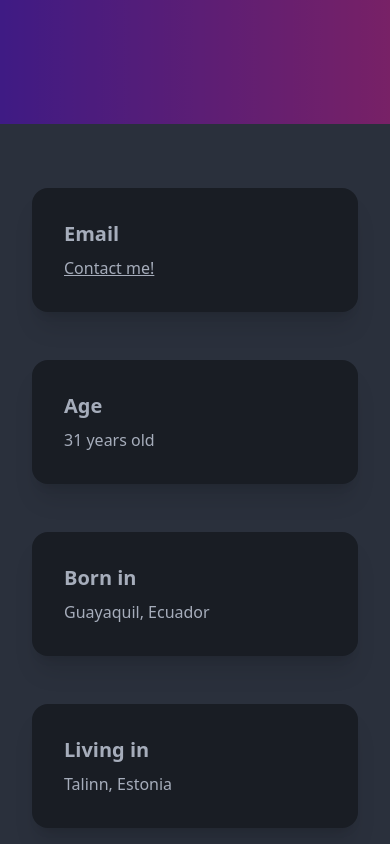
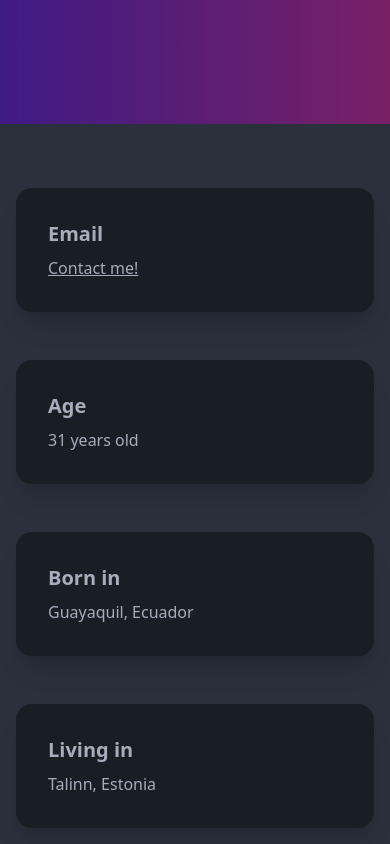
Before and after one commit to gersonnoboa/personal-website, a SvelteKit app: page / in a window 390 px wide. Shown: the part 720-1564 px from the top of the page. Built offline with nearby package versions, Linux system fonts and the light colour scheme.

Commit message:
Padding fix to content to fit hero

```diff
--- a/src/app.css
+++ b/src/app.css
@@ -4,6 +4,6 @@
 
 @layer components {
 	.personal-website-section {
-		@apply grid gap-12 px-8 py-16 lg:px-[10%] 2xl:px-[20%];
+		@apply grid gap-12 px-4 py-16 lg:px-[10%] 2xl:px-[20%];
 	}
 }
```
